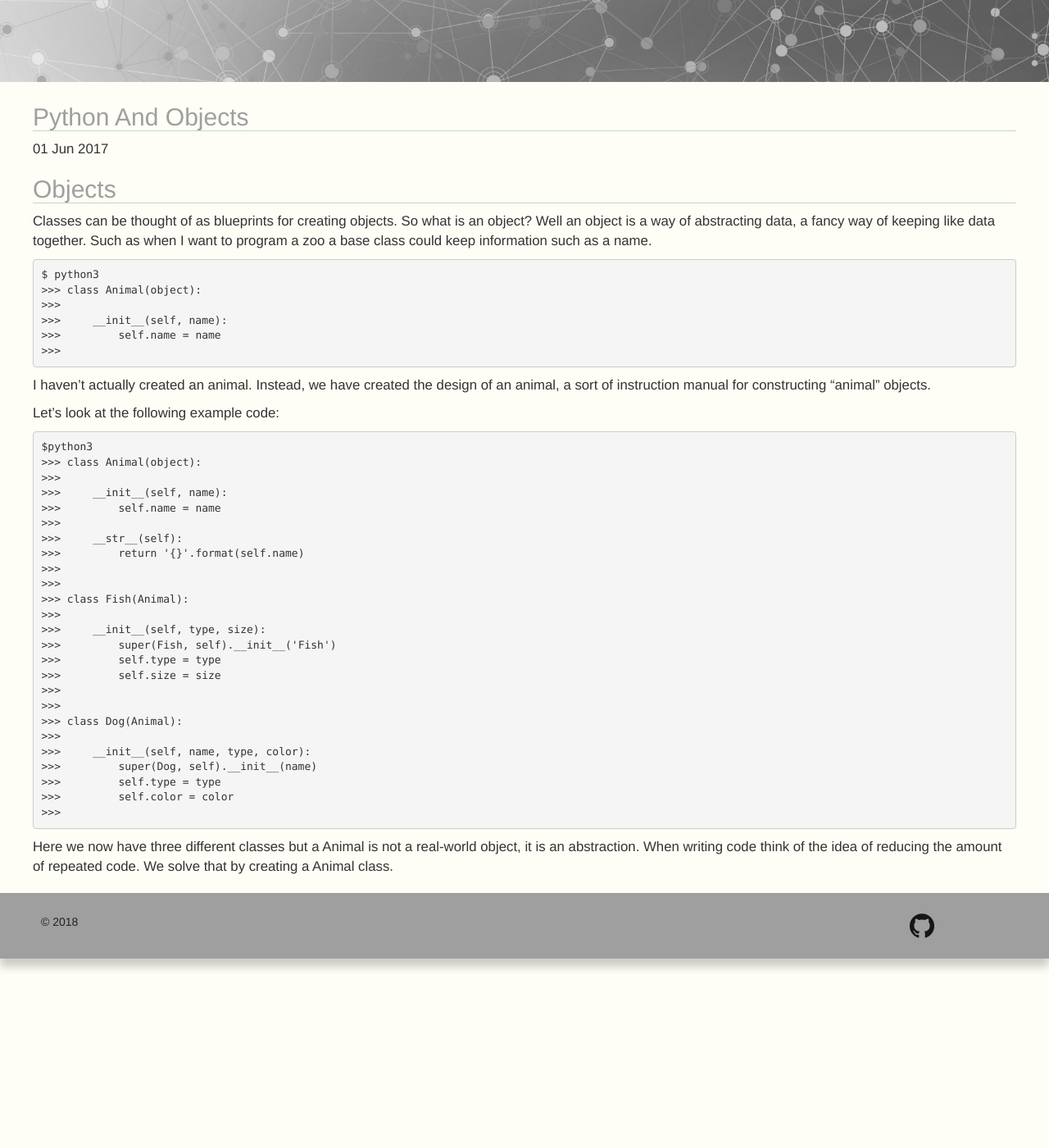
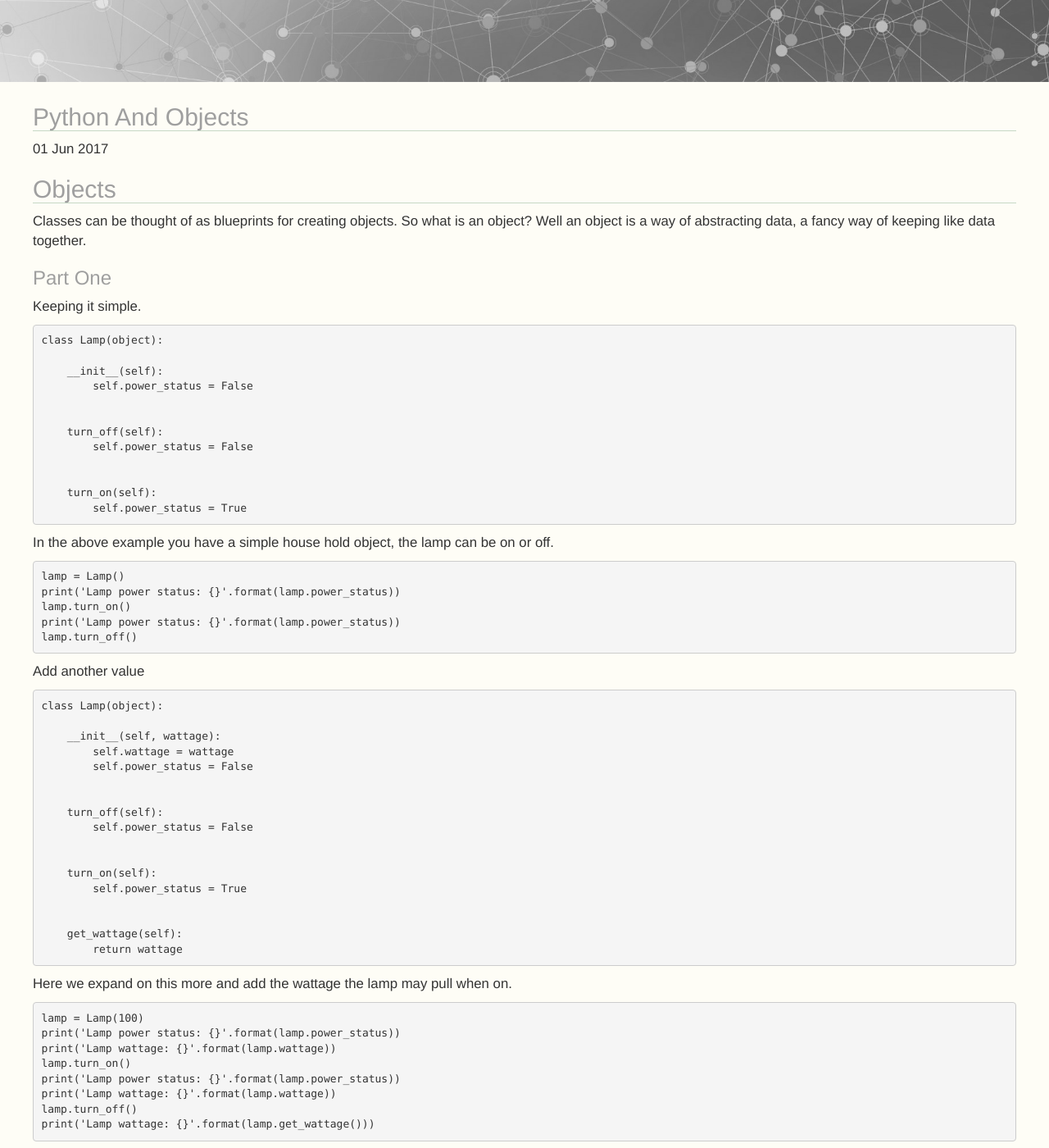
Before and after one commit to GerhardOfRivia/GerhardOfRivia.github.io, a Jekyll site: the page built from _posts/2017-6-1-Python-and-Objects.md, in a window 1280 px wide and 1400 px high, scrolled down 300 px. Shown: the whole window at 82% size. Built offline with Jekyll 4.4.1, drawn with Linux system fonts in a browser that asks for light colours; nearby versions of some CDN libraries; some of the changed text lies outside the part shown.

Commit message:
BLOG: Update

````diff
--- a/_posts/2017-6-1-Python-and-Objects.md
+++ b/_posts/2017-6-1-Python-and-Objects.md
@@ -5,15 +5,100 @@
 
 ## Objects
 
-Classes can be thought of as blueprints for creating objects. So what is an object? Well an object is a way of abstracting data, a fancy way of keeping like data together. Such as when I want to program a zoo a base class could keep information such as a name.
+Classes can be thought of as blueprints for creating objects. So what is an object? Well an object is a way of abstracting data, a fancy way of keeping like data together.
+
+### Part One
+
+Keeping it simple.
 
 ```python
-$ python3
->>> class Animal(object):
->>>
->>>     __init__(self, name):
->>>         self.name = name
->>>
+class Lamp(object):
+
+    __init__(self):
+        self.power_status = False
+
+
+    turn_off(self):
+        self.power_status = False
+
+
+    turn_on(self):
+        self.power_status = True
+```
+
+In the above example you have a simple house hold object, the lamp can be on or off.
+
+```python
+lamp = Lamp()
+print('Lamp power status: {}'.format(lamp.power_status))
+lamp.turn_on()
+print('Lamp power status: {}'.format(lamp.power_status))
+lamp.turn_off()
+```
+
+Add another value
+
+```python
+class Lamp(object):
+
+    __init__(self, wattage):
+        self.wattage = wattage
+        self.power_status = False
+
+
+    turn_off(self):
+        self.power_status = False
+
+
+    turn_on(self):
+        self.power_status = True
+
+
+    get_wattage(self):
+        return wattage
+```
+
+Here we expand on this more and add the wattage the lamp may pull when on.
+
+```python
+lamp = Lamp(100)
+print('Lamp power status: {}'.format(lamp.power_status))
+print('Lamp wattage: {}'.format(lamp.wattage))
+lamp.turn_on()
+print('Lamp power status: {}'.format(lamp.power_status))
+print('Lamp wattage: {}'.format(lamp.wattage))
+lamp.turn_off()
+print('Lamp wattage: {}'.format(lamp.get_wattage()))
+```
+
+```python
+    __init__(self, wattage=25):
+        self.wattage = wattage
+        self.power_status = False
+```
+
+A simple way to add a default value.
+
+```python
+big_lamp = Lamp(100)
+print('Lamp power status: {}'.format(big_lamp.power_status))
+print('Lamp wattage: {}'.format(big_lamp.wattage))
+default_lamp = Lamp()
+print('Lamp power status: {}'.format(default_lamp.power_status))
+print('Lamp wattage: {}'.format(default_lamp.wattage))
+```
+
+### Part Two
+
+Such as when I want to program a zoo a base class could keep information such as a name.
+
+
+```python
+class Animal(object):
+
+    __init__(self, name):
+        self.name = name
+
 ```
 
 I haven't actually created an animal. Instead, we have created the design of an animal, a sort of instruction manual for constructing "animal" objects.
@@ -21,31 +106,30 @@
 Let's look at the following example code:
 
 ```python
-$python3
->>> class Animal(object):
->>>
->>>     __init__(self, name):
->>>         self.name = name
->>>
->>>     __str__(self):
->>>         return '{}'.format(self.name)
->>>
->>>
->>> class Fish(Animal):
->>>
->>>     __init__(self, type, size):
->>>         super(Fish, self).__init__('Fish')
->>>         self.type = type
->>>         self.size = size
->>>
->>>
->>> class Dog(Animal):
->>>
->>>     __init__(self, name, type, color):
->>>         super(Dog, self).__init__(name)
->>>         self.type = type
->>>         self.color = color
->>>
+class Animal(object):
+
+    __init__(self, name):
+        self.name = name
+
+    __str__(self):
+        return '{}'.format(self.name)
+
+
+class Fish(Animal):
+
+    __init__(self, type, size):
+        super(Fish, self).__init__('Fish')
+        self.type = type
+        self.size = size
+
+
+class Dog(Animal):
+
+    __init__(self, name, type, color):
+        super(Dog, self).__init__(name)
+        self.type = type
+        self.color = color
+
 ```
 
 Here we now have three different classes but a Animal is not a real-world object, it is an abstraction. When writing code think of the idea of reducing the amount of repeated code. We solve that by creating a Animal class.
````
